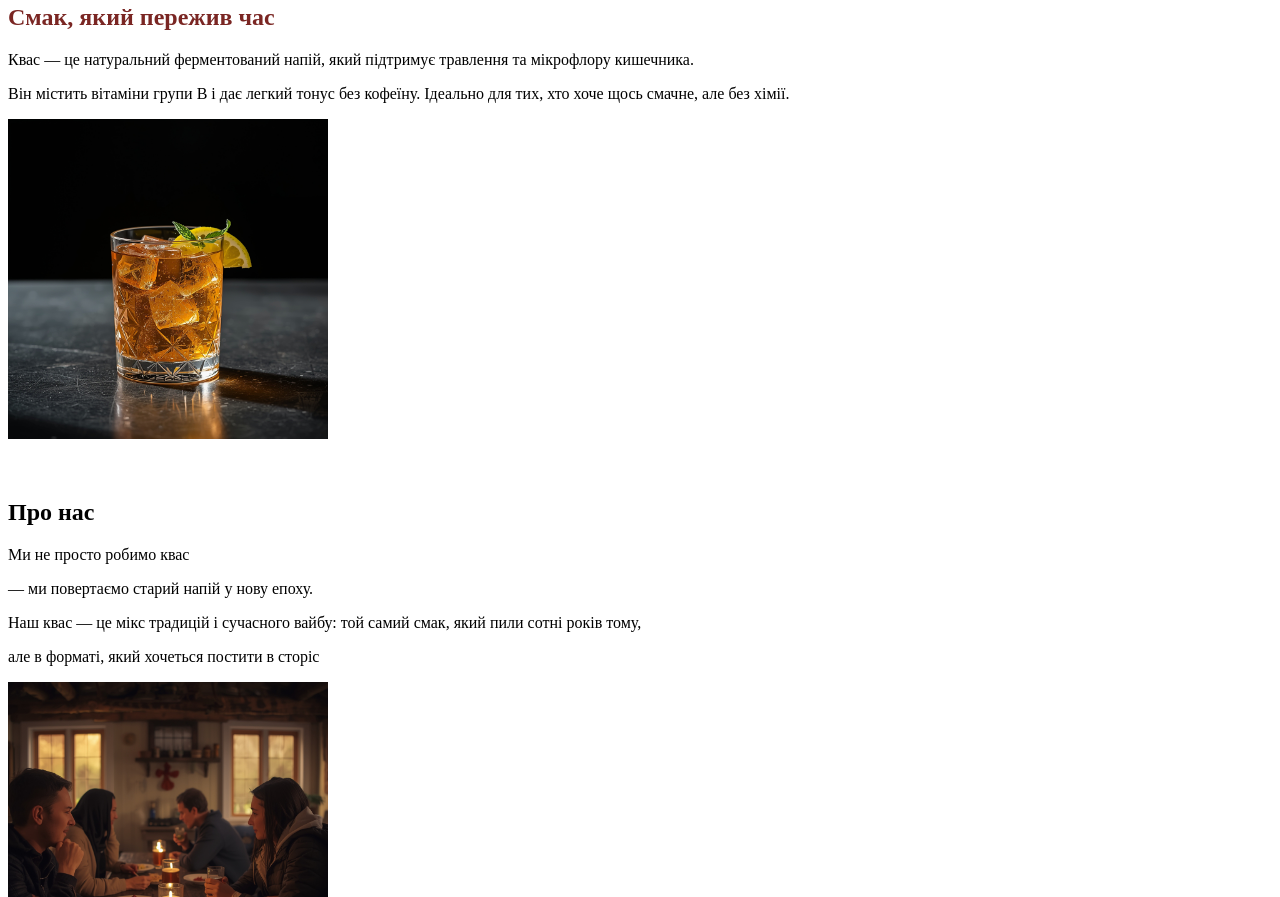
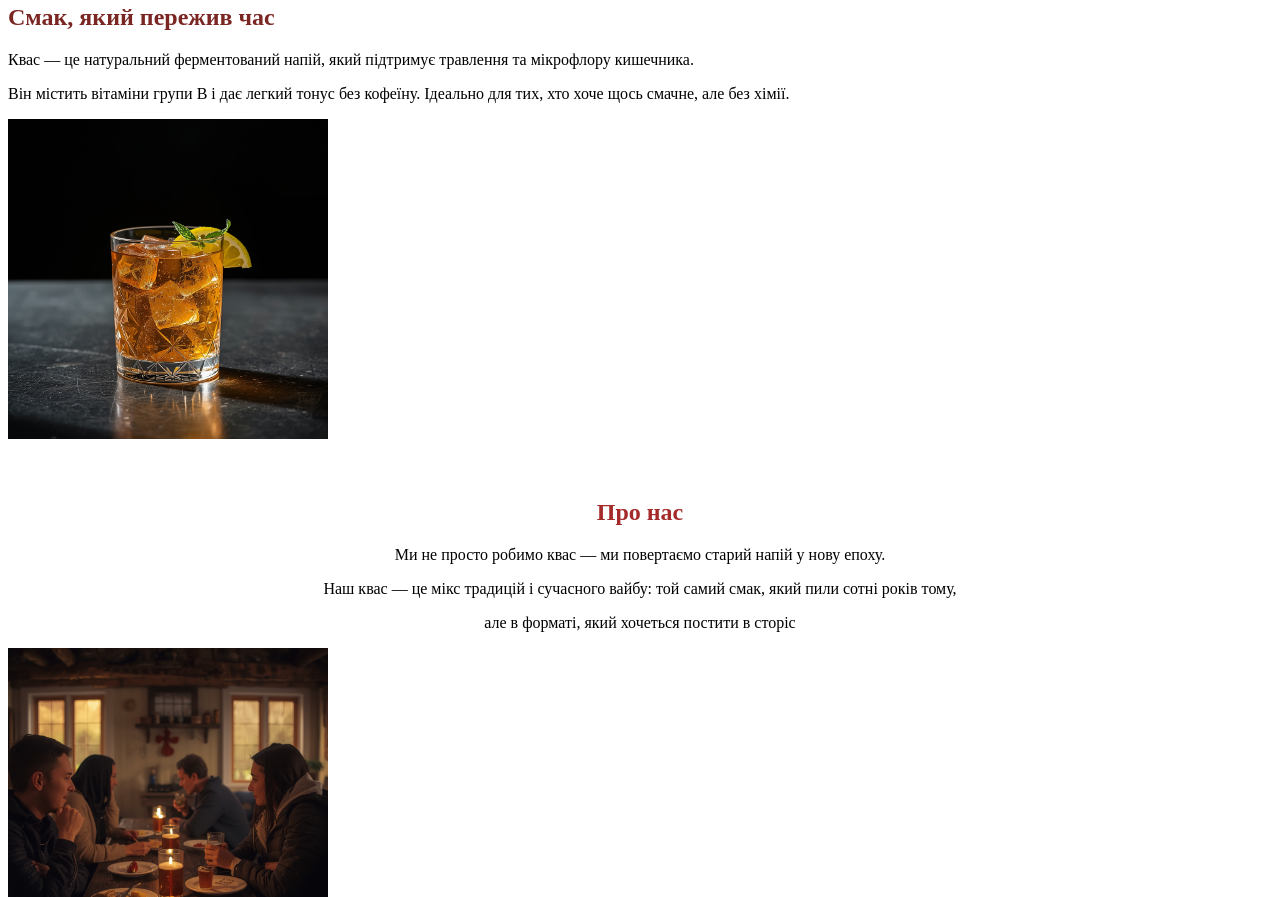
Before and after one commit to timofejvered-design/food-landing-kvas-main, a plain HTML site: page index.html in a window 1280 px wide. Shown: the part 224-1121 px from the top of the page. Drawn offline with Linux system fonts and the light colour scheme.

Commit message:
space-around

```diff
--- a/index.html
+++ b/index.html
@@ -48,12 +48,11 @@
         </section> <br>
         <br>
         <section id="about" class="about">
-            <h2> Про нас </h2>
-            <p>Ми не просто робимо квас</p>
-            <p> — ми повертаємо старий напій у нову епоху. </p>
-            <p>Наш квас — це мікс традицій і сучасного вайбу: той самий смак, який пили сотні років тому,
-            <p>але в форматі, який хочеться постити в сторіс</p>
-            <img src="img/about-atmosphere.jpg.jpg" alt="adadad" width="320">
+            <h2 class="container h2"> Про нас </h2>
+            <p class="container">Ми не просто робимо квас — ми повертаємо старий напій у нову епоху. </p>
+            <p class="container">Наш квас — це мікс традицій і сучасного вайбу: той самий смак, який пили сотні років тому,
+            <p class="container">але в форматі, який хочеться постити в сторіс</p>
+            <img class="container" src="img/about-atmosphere.jpg.jpg" alt="adadad" width="320" >
         </section><br>
         <br>
         <section id="Products">
--- a/style.css
+++ b/style.css
@@ -14,10 +14,17 @@
     gap: 10px;
 }
 .header-flex{
-    justify-content: space-between;
+    justify-content: space-around;
     align-items: center;
     display: flex;
 }
 .logo{
     width: 200px;
 }
+.container{
+    display: flex;
+    justify-content: center;
+}
+.h2{
+    color: brown;
+}
```
